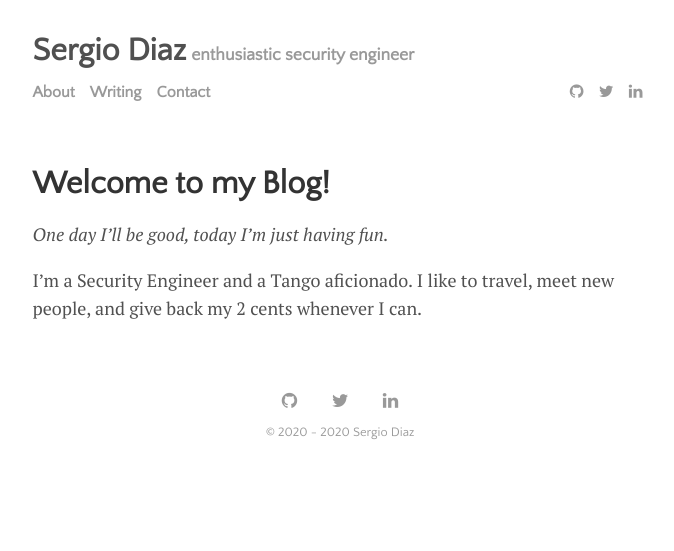
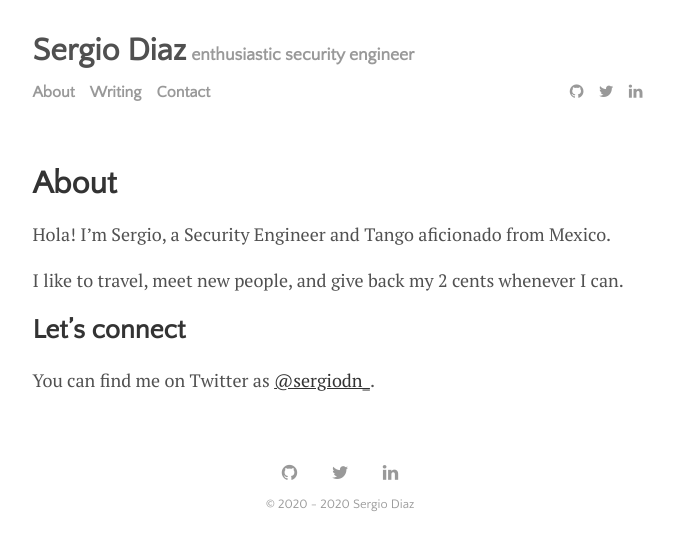
Before and after one commit to shekodn/shekodn.github.io, a Jekyll site: the page built from menu/about.md, in a window 1280 px wide. Shown: the top 551 px of the page, without its empty margins (300-974 px from the left). Built offline with Jekyll 4.4.1, drawn with Linux system fonts in a browser that asks for light colours.

Commit message:
Update about page

```diff
--- a/menu/about.md
+++ b/menu/about.md
@@ -1,8 +1,11 @@
 ---
 layout: page
-title: Welcome to my Blog!
+title: About
 ---
-*One day I'll be good, today I'm just having fun.*
 
-I'm a Security Engineer and a Tango aficionado. I like to travel, meet new
-people, and give back my 2 cents whenever I can.
+Hola! I'm Sergio, a Security Engineer and Tango aficionado from Mexico.
+
+I like to travel, meet new people, and give back my 2 cents whenever I can.
+
+## Let’s connect
+You can find me on Twitter as [@sergiodn_](https://twitter.com/sergiodn_).
```
